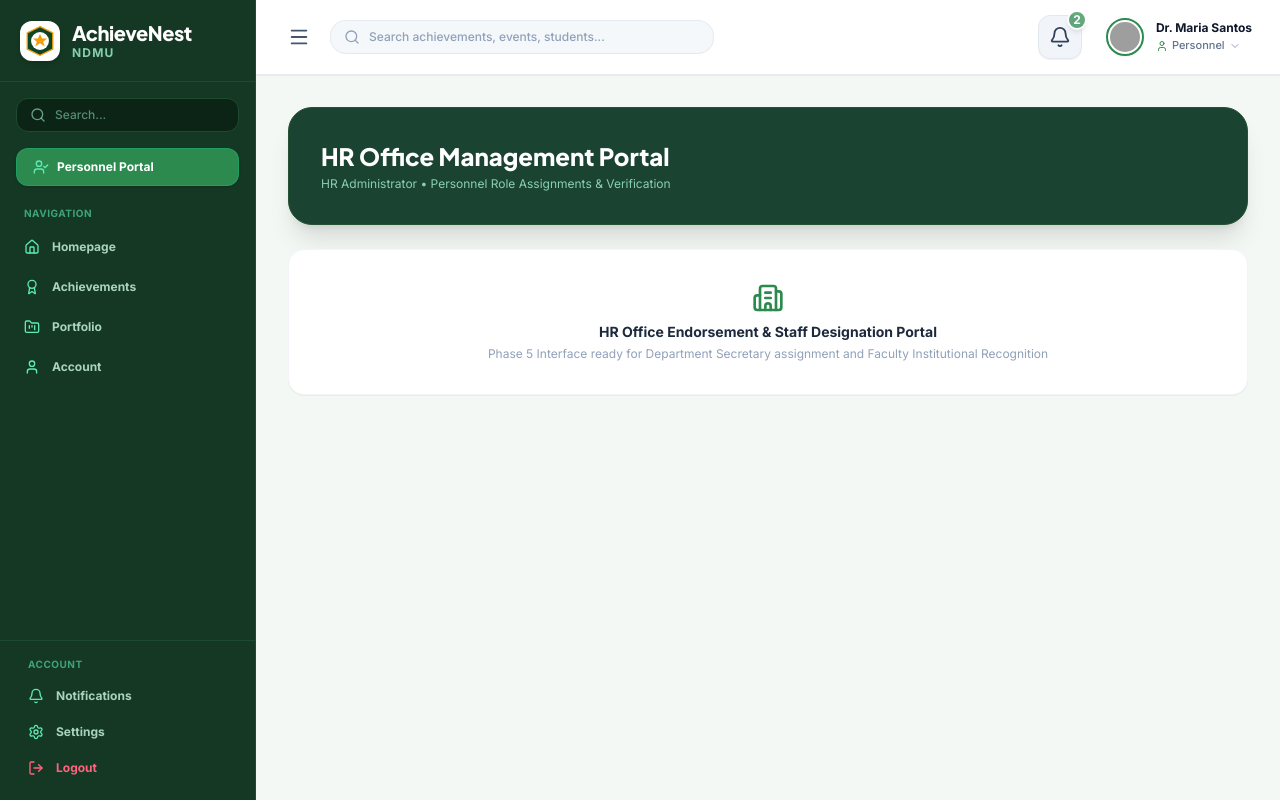
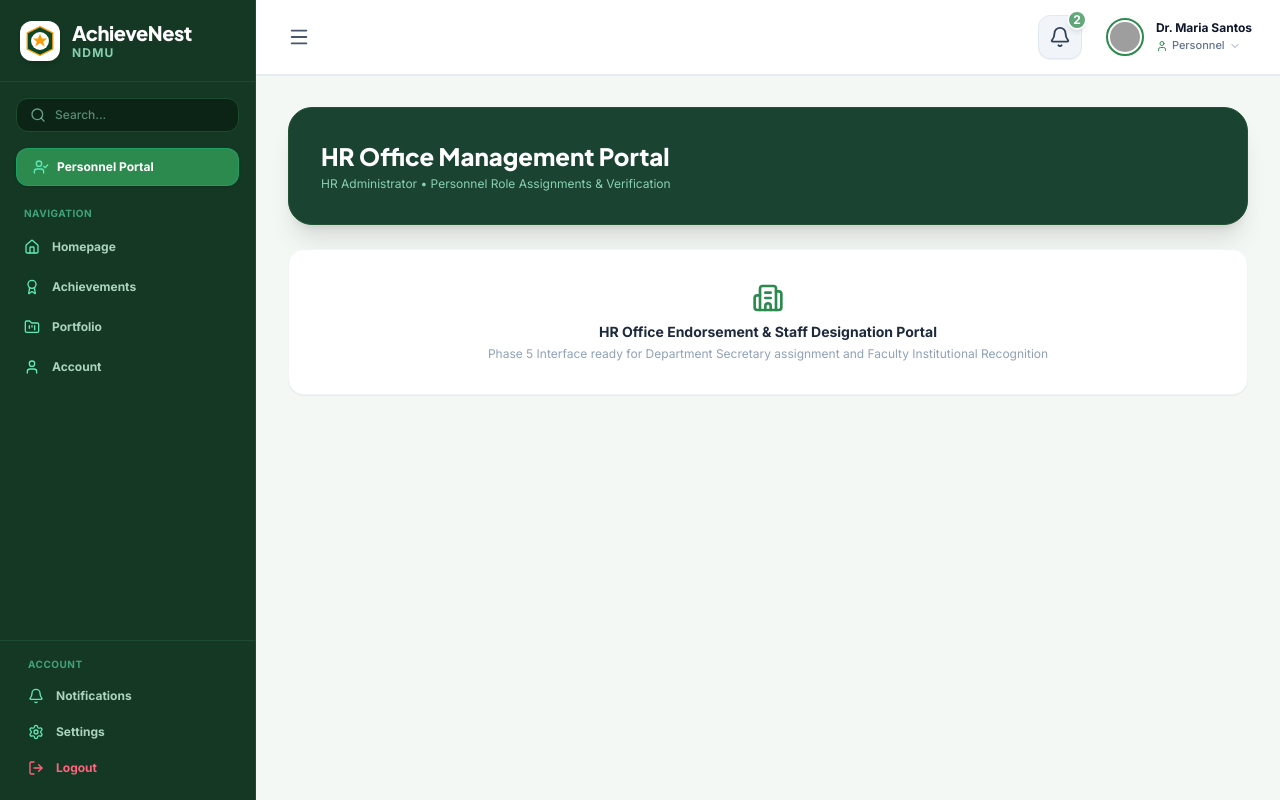
Before and after one commit to Astherisk1229/AchieveNest, a React (Vite) app: page /hr/dashboard in a window 1280 px wide. Built offline with nearby package versions, Linux system fonts and the light colour scheme; grey boxes are pictures that could not be loaded.

Commit message:
fix: remove top header search bar beside sidebar button

```diff
--- a/src/components/Header.jsx
+++ b/src/components/Header.jsx
@@ -69,25 +69,11 @@ export default function Header({ currentUser, onToggleSidebar, onRoleChange }) {
         <button
           type="button"
           onClick={onToggleSidebar}
-          className="p-2 rounded-xl text-slate-600 hover:text-slate-900 hover:bg-slate-100 transition"
+          className="p-2 rounded-xl text-slate-600 hover:text-slate-900 hover:bg-slate-100 transition cursor-pointer"
           aria-label="Toggle Navigation Sidebar"
         >
           <Menu className="w-5.5 h-5.5" />
         </button>
-
-        {/* Header Search Bar (Hidden for Student Portal views as per user request) */}
-        {!isStudent && (
-          <div className="relative hidden md:block w-72 lg:w-96">
-            <div className="absolute inset-y-0 left-0 pl-3.5 flex items-center pointer-events-none text-slate-400">
-              <Search className="w-4 h-4" />
-            </div>
-            <input
-              type="text"
-              placeholder="Search achievements, events, students..."
-              className="w-full pl-9.5 pr-4 py-2 rounded-2xl bg-slate-100/70 border border-slate-200/80 text-xs font-medium text-slate-800 placeholder-slate-400 focus:outline-none focus:border-[#2d8a4e] focus:bg-white transition"
-            />
-          </div>
-        )}
       </div>
 
       {/* Right Side: Notification Icon & User Profile Dropdown */}
```
